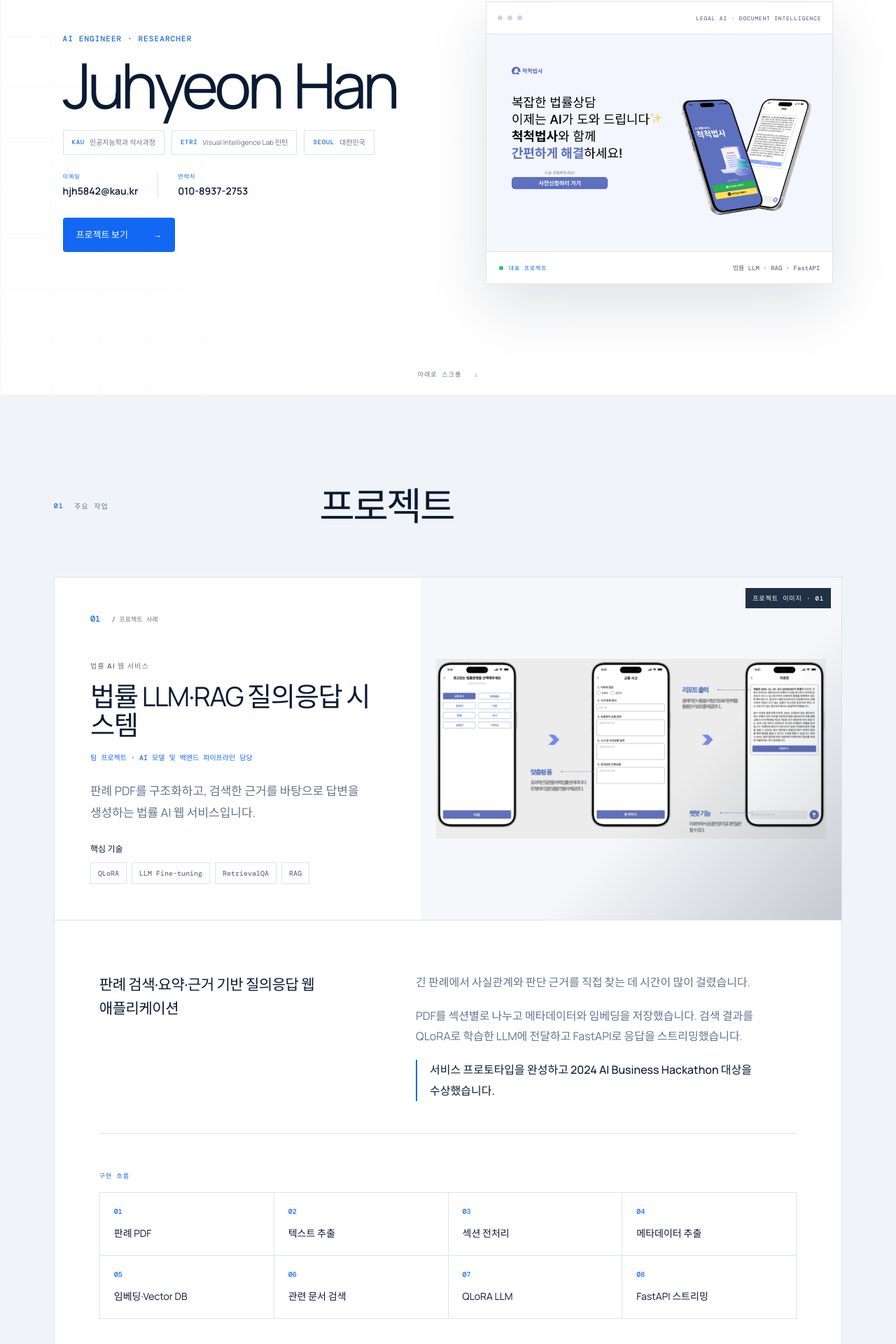
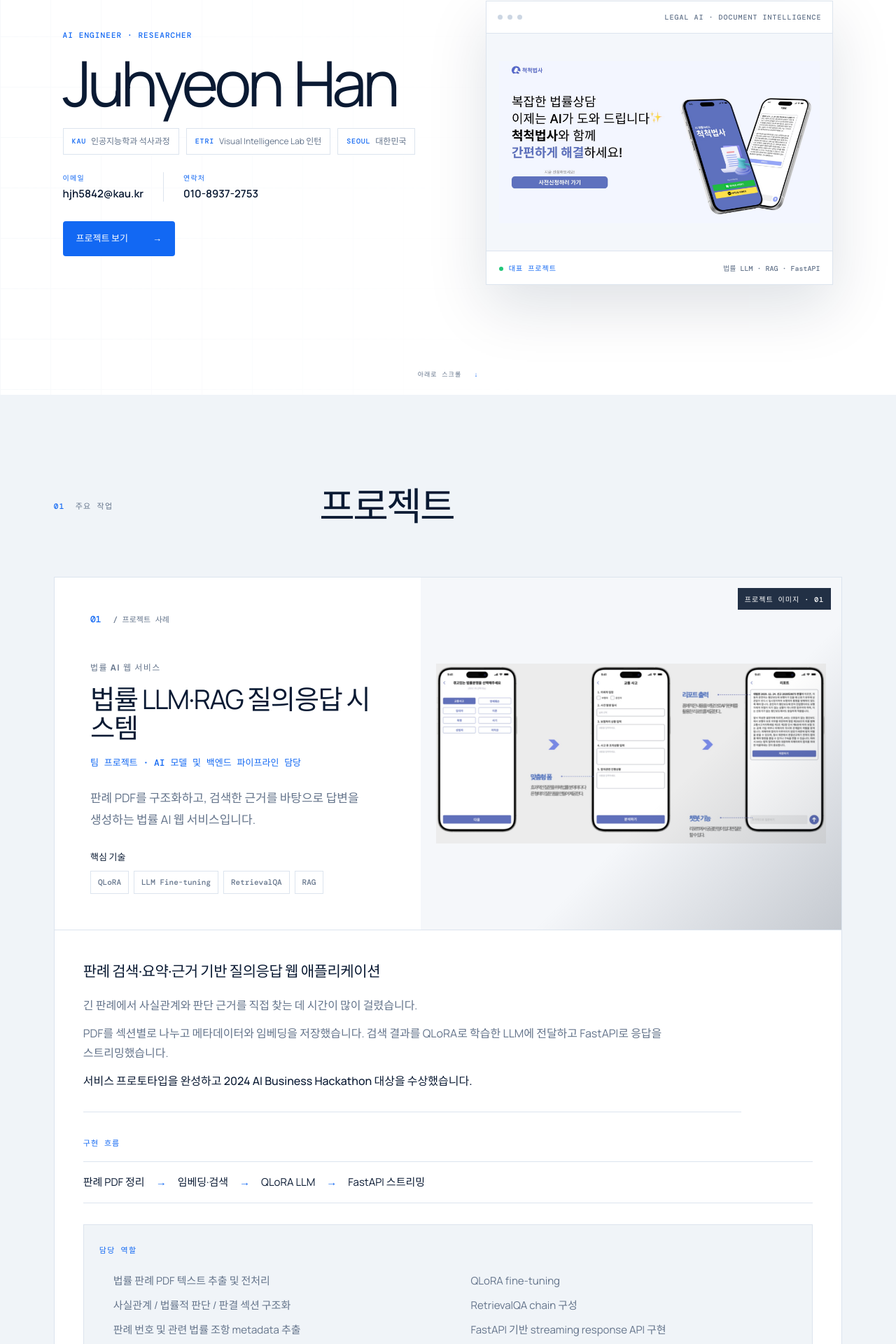
Before and after one commit to juhyunhan/portfolio, a React (Vite) app: page / in a window 1280 px wide. Shown: the part 236-2156 px from the top of the page at 70% size. Built offline with nearby package versions, Linux system fonts and the light colour scheme; a web font is replaced by a local one.

Commit message:
Improve responsive readability and project flow

```diff
--- a/src/App.tsx
+++ b/src/App.tsx
@@ -18,7 +18,7 @@ function HeroVisuals() {
   </div>
 }
 
-const projectPresentation: Record<string, { title: string; domain: string; summary: string; why: string; what: string; how: string; result: string }> = {
+const projectPresentation: Record<string, { title: string; domain: string; summary: string; why: string; what: string; how: string; result: string; flow: string[] }> = {
   'legal-qlora-rag': {
     title: '법률 LLM·RAG 질의응답 시스템',
     domain: '법률 AI 웹 서비스',
@@ -27,6 +27,7 @@ const projectPresentation: Record<string, { title: string; domain: string; summa
     what: '판례 검색·요약·근거 기반 질의응답 웹 애플리케이션',
     how: 'PDF를 섹션별로 나누고 메타데이터와 임베딩을 저장했습니다. 검색 결과를 QLoRA로 학습한 LLM에 전달하고 FastAPI로 응답을 스트리밍했습니다.',
     result: '서비스 프로토타입을 완성하고 2024 AI Business Hackathon 대상을 수상했습니다.',
+    flow: ['판례 PDF 정리', '임베딩·검색', 'QLoRA LLM', 'FastAPI 스트리밍'],
   },
   'event-rag-chatbot': {
     title: 'CatchPlan 행사 추천 챗봇',
@@ -36,6 +37,7 @@ const projectPresentation: Record<string, { title: string; domain: string; summa
     what: '행사 탐색·캘린더·대화형 추천을 결합한 모바일 앱 CatchPlan',
     how: 'AI 담당으로 행사 데이터를 임베딩해 Pinecone에 저장하고, RetrievalQA와 Agent를 구성해 FastAPI 스트리밍 API로 앱과 연결했습니다.',
     result: '모바일 앱을 실제 출시하고 산학프로젝트와 ICT 융합 프로젝트 경진대회에서 대상을 수상했습니다.',
+    flow: ['행사 데이터', 'Pinecone 검색', 'RAG Agent', '모바일 앱 연동'],
   },
   'vlm-scene-text': {
     title: 'VLM 기반 한국어 현수막 인식',
@@ -45,6 +47,7 @@ const projectPresentation: Record<string, { title: string; domain: string; summa
     what: 'Qwen2.5-VL-3B 기반 현수막 OCR·유형 분류 실험',
     how: '영역 검출과 왜곡 보정 후 VLM이 OCR과 분류 결과를 함께 출력하도록 구성하고, 데이터 조합별 성능과 오류를 분석했습니다.',
     result: 'ETRI 인턴 연구 결과를 AISP 2025와 ICCE-Asia 2025 논문 2편으로 발표했습니다.',
+    flow: ['현수막 전처리', 'VLM Fine-tuning', 'OCR·유형 분류', '오류 분석'],
   },
 }
 
@@ -59,7 +62,7 @@ function ProjectCard({ project, index }: { project: Project; index: number }) {
         <p className="narrative-lead">{presentation.what}</p>
         <div className="narrative-body"><p>{presentation.why}</p><p>{presentation.how}</p><p className="narrative-result">{presentation.result}</p></div>
       </div>
-      {project.pipeline && <div className="architecture"><span>구현 흐름</span><div className="pipeline" aria-label="구현 흐름">{project.pipeline.map((step, stepIndex) => <div key={step}><b>{String(stepIndex + 1).padStart(2, '0')}</b><span>{step}</span></div>)}</div></div>}
+      <div className="architecture"><span>구현 흐름</span><div className="flow-line" aria-label="구현 흐름">{presentation.flow.map((step, stepIndex) => <div key={step}><span>{step}</span>{stepIndex < presentation.flow.length - 1 && <i aria-hidden="true">→</i>}</div>)}</div></div>
       <div className="case-grid implementation-grid">{project.detailBlocks.map((block) => <div key={block.title}><span>{block.title}</span><ul>{block.items.map((item) => <li key={item}>{item}</li>)}</ul></div>)}</div>
       <div className="case-links">{project.externalLinks?.map((link) => <a key={link.href} href={link.href} target={link.download ? undefined : '_blank'} rel="noreferrer">{link.label} <Arrow diagonal /></a>)}{project.relatedPublications?.map((paper) => <a key={paper.title} href={paper.link} target="_blank" rel="noreferrer">{paper.venue} {paper.year} PDF <Arrow diagonal /></a>)}</div>
     </div>
--- a/src/index.css
+++ b/src/index.css
@@ -78,17 +78,24 @@
 .capability-card li:before{content:none}
 .project-media.single-media{min-height:420px}
 .media-label{font-size:9px}
-.project-narrative{display:grid;grid-template-columns:.9fr 1.35fr;gap:clamp(40px,7vw,100px);padding:10px 0 46px;border-bottom:1px solid var(--line)}
+.case-study.always-visible{padding:clamp(28px,3.2vw,46px)}
+.project-narrative{display:block;max-width:940px;padding:0 0 30px;border-bottom:1px solid var(--line)}
 .narrative-lead{margin:0;font-size:clamp(19px,1.65vw,24px);font-weight:500;line-height:1.6;letter-spacing:-.025em;word-break:keep-all;color:var(--ink)}
-.narrative-body{display:grid;gap:18px}
-.narrative-body p{margin:0;font-size:16px;line-height:1.85;color:var(--muted);word-break:keep-all}
-.narrative-body .narrative-result{padding-left:18px;border-left:2px solid var(--blue);color:var(--ink);font-weight:500}
+.narrative-body{display:block;margin-top:18px}
+.narrative-body p{margin:0 0 12px;font-size:16px;line-height:1.75;color:var(--muted);word-break:keep-all}
+.narrative-body .narrative-result{margin-bottom:0;color:var(--ink);font-weight:500}
+.architecture{margin-top:30px}
+.flow-line{display:flex;align-items:center;gap:16px;margin-top:16px;padding:18px 0;border-top:1px solid var(--line);border-bottom:1px solid var(--line)}
+.flow-line div{display:flex;align-items:center;gap:16px;min-width:0}
+.flow-line span{font-size:15px;line-height:1.5;color:var(--ink);white-space:nowrap}
+.flow-line i{font-style:normal;color:var(--blue);font-size:15px}
+.implementation-grid{margin-top:30px}
+.implementation-grid>div{padding:22px}
 
 @media(max-width:1000px){
   .capability-grid{grid-template-columns:1fr}
   .capability-card{grid-template-columns:40px 230px 1fr}
   .pipeline{grid-template-columns:repeat(2,1fr)}
-  .project-narrative{grid-template-columns:1fr;gap:25px}
 }
 @media(max-width:640px){
   .hero-kicker{font-size:9px;line-height:1.5}
@@ -103,3 +110,68 @@
   .capability-card ul{grid-column:2;margin-top:18px;font-size:12px}
   .project-media.single-media{min-height:280px}
 }
+
+/* Responsive readability: enlarge only the undersized metadata and tighten dense cards */
+.hero-kicker{font-size:clamp(11px,.75vw,13px);line-height:1.5}
+.identity-facts span{font-size:12px;line-height:1.45}
+.identity-facts b{font-size:10px}
+.hero-contact a{font-size:15px}
+.hero-contact span{font-size:10px}
+.product-bar b,.hero-product figcaption div,.hero-product figcaption p{font-size:10px}
+.section-kicker{font-size:clamp(11px,.75vw,13px);line-height:1.5}
+.project-number{font-size:13px}
+.project-number span{font-size:11px}
+.project-domain{font-size:12px;line-height:1.5}
+.project-affiliation{font-size:13px;line-height:1.65}
+.tag-label{font-size:13px}
+.tag{font-size:11px;line-height:1.35}
+.media-label{font-size:10px}
+.project-story article>span,.project-overview-copy>span,.architecture>span,.implementation-grid>div>span{font-size:11px;line-height:1.5}
+.publication-category span{font-size:11px}
+.paper-index{font-size:11px}
+.publication-row p{font-size:11px;line-height:1.5}
+.publication-row p b{font-size:9px}
+.paper-tags span{font-size:9px;line-height:1.35}
+.publication-status{font-size:9px}
+.capability-card>span{font-size:12px}
+.award-card{min-height:240px;padding:28px}
+.award-card>div span,.award-card>div b{font-size:11px}
+.award-card>p{margin-top:30px;font-size:11px}
+.award-card h3{font-size:23px}
+.award-card small{font-size:13px;line-height:1.5}
+.award-card a{font-size:12px}
+
+@media(max-width:1200px){
+  .section-wrap{padding:105px clamp(28px,5vw,72px)}
+  .section-heading{margin-bottom:58px}
+  .project-copy{padding:clamp(30px,3.5vw,52px)}
+}
+@media(max-width:1000px){
+  .section-wrap{padding:90px 32px}
+  .award-card{min-height:210px;padding:25px 28px}
+  .award-card>p{margin-top:22px}
+}
+@media(max-width:640px){
+  .section-wrap{padding:72px 18px}
+  .section-heading{margin-bottom:34px}
+  .hero-kicker,.section-kicker{font-size:10px}
+  .identity-facts span{font-size:11px}
+  .hero-contact a{font-size:14px}
+  .project-number{font-size:12px}
+  .project-number span,.project-domain{font-size:10px}
+  .project-affiliation{font-size:12px}
+  .tag{font-size:10px}
+  .publication-row p{font-size:10px}
+  .award-card{min-height:0;padding:22px}
+  .award-card>p{margin-top:18px}
+  .award-card h3{font-size:21px}
+  .case-study.always-visible{padding:24px 18px}
+  .project-narrative{padding-bottom:24px}
+  .flow-line{align-items:flex-start;flex-direction:column;gap:8px;padding:15px 0}
+  .flow-line div{width:100%;justify-content:space-between;gap:12px}
+  .flow-line div:last-child i{display:none}
+  .flow-line span{font-size:14px;white-space:normal}
+  .flow-line i{transform:rotate(90deg)}
+  .implementation-grid{margin-top:24px}
+  .implementation-grid>div{padding:18px}
+}
```
